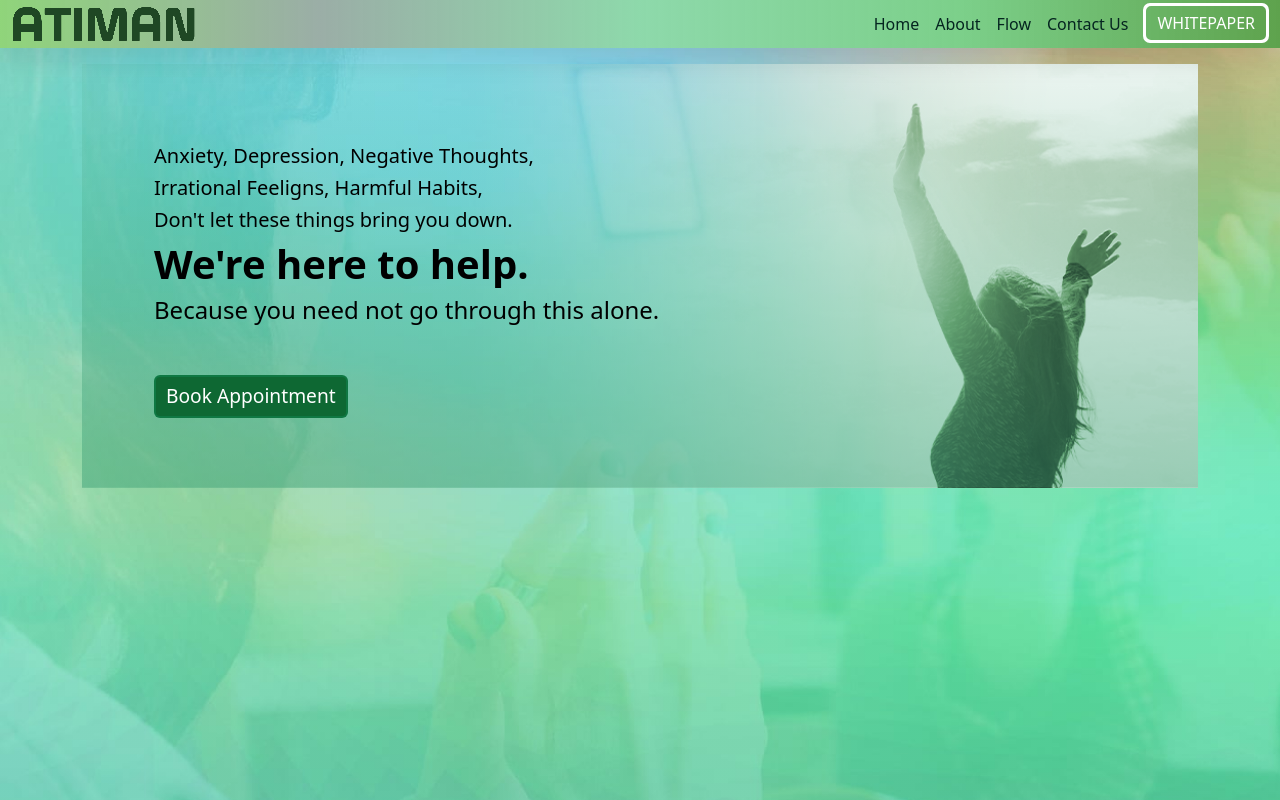
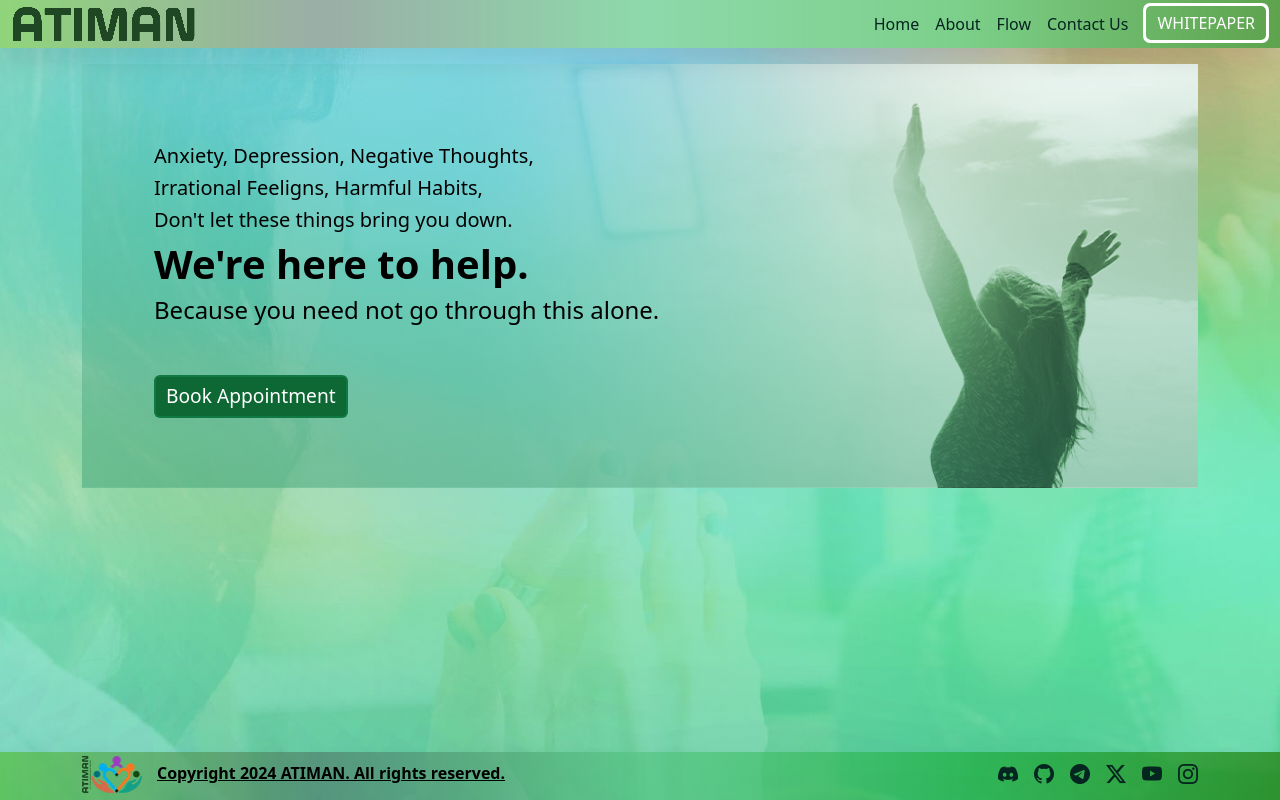
Before and after one commit to jejejeboooy/Atiman_v3, a React (Vite) app: page / in a window 1280 px wide. Shown: the top 800 px of the page. Built offline with nearby package versions, Linux system fonts and the light colour scheme.

Commit message:
footer
footer commit

```diff
--- a/package.json
+++ b/package.json
@@ -11,6 +11,7 @@
   },
   "dependencies": {
     "bootstrap": "^5.3.3",
+    "bootstrap-icons": "^1.11.3",
     "react": "^18.3.1",
     "react-bootstrap": "^2.10.4",
     "react-dom": "^18.3.1",
--- a/src/components/footer/Footer.jsx
+++ b/src/components/footer/Footer.jsx
@@ -1,8 +1,54 @@
 import React from 'react'
 import './footer.css'
+import 'bootstrap-icons/font/bootstrap-icons.css';
+import logo from './logo-colored-small.svg'
+
 
 export default function Footer() {
   return (
-    <div>Footer</div>
+    <footer class="footer">
+      <div class="container d-flex footer-icons">
+        <div>
+          <a className="footer-logo" href="#">
+            <img src={logo} alt="Atiman" />
+          </a>
+          <a class="h6 fw-bold text-black">
+            Copyright 2024 ATIMAN. All rights reserved.
+          </a>
+        </div>
+        <div class="d-flex gap-3 ms-5">
+          <div>
+            <a class="footer-icon" aria-current="page" href="https://github.com/nobledev89/Atiman_v2" target="_blank">
+              <i class="bi bi-discord iconbox-dark"></i>
+            </a>
+          </div>
+          <div>
+            <a class="footer-icon" aria-current="page" href="#">
+              <i class="bi bi-github iconbox-dark"></i>
+            </a>
+          </div>
+          <div>
+            <a class="footer-icon" aria-current="page" href="#">
+              <i class="bi bi-telegram iconbox-dark"></i>
+            </a>
+          </div>
+          <div>
+            <a class="footer-icon" aria-current="page" href="#">
+              <i class="bi bi-twitter-x iconbox-dark"></i>
+            </a>
+          </div>
+          <div>
+            <a class="footer-icon" aria-current="page" href="#">
+              <i class="bi bi-youtube iconbox-dark"></i>
+            </a>
+          </div>
+          <div>
+            <a class="footer-icon" aria-current="page" href="#">
+              <i class="bi bi-instagram iconbox-dark"></i>
+            </a>
+          </div>
+        </div>
+      </div>
+    </footer>
   )
 }
--- a/src/components/footer/footer.css
+++ b/src/components/footer/footer.css
@@ -0,0 +1,38 @@
+.footer {
+    position: fixed;
+    bottom: 0;
+    left: 0;
+    width: 100%;
+    height: 48px;
+    z-index: 1000;
+    justify-content: space-between;
+    align-items: center;
+    box-shadow: var(--box-shadow);
+    background-image: linear-gradient(to right, #52bd31a4, #4b6d608e, #53c57fa8, #14aa2d8e, #1f7e07b7);
+}
+
+.footer-icon {
+    width: 40px;
+    height: 40px;
+}
+
+.footer-icons {
+    justify-content: space-between;
+    align-items: center;
+    text-align: center;
+}
+
+.iconbox-dark {
+    width: 40px;
+    height: 40px;
+    background: rgba(var(--c-dark), 0.2);
+    color: var(--c-dark);
+    font-size: 20px;
+    align-items: center;
+    justify-content: center;
+}
+
+.footer-logo {
+    margin-right: 15px;
+    margin-left: 0;
+}
```
Also changed, not shown: src/components/footer/logo-colored-small.svg (added), 1 other file (tests, documents, lock files or other folders).
